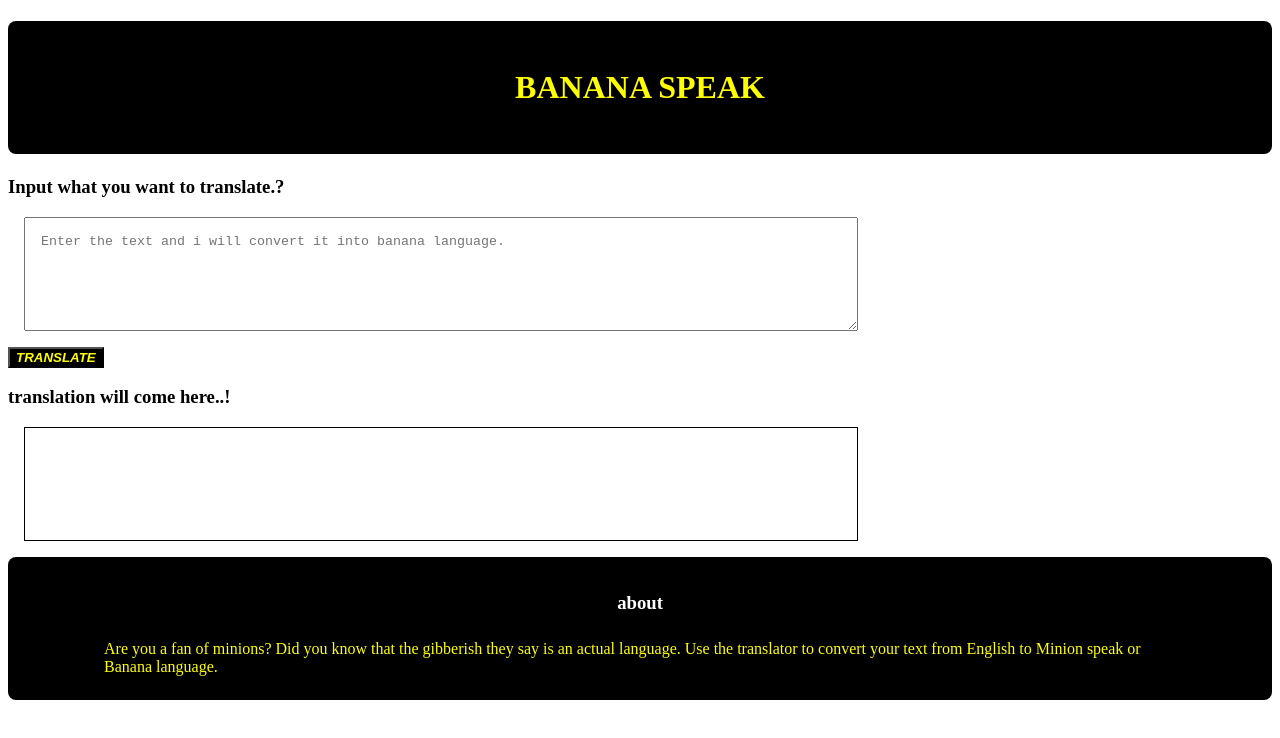
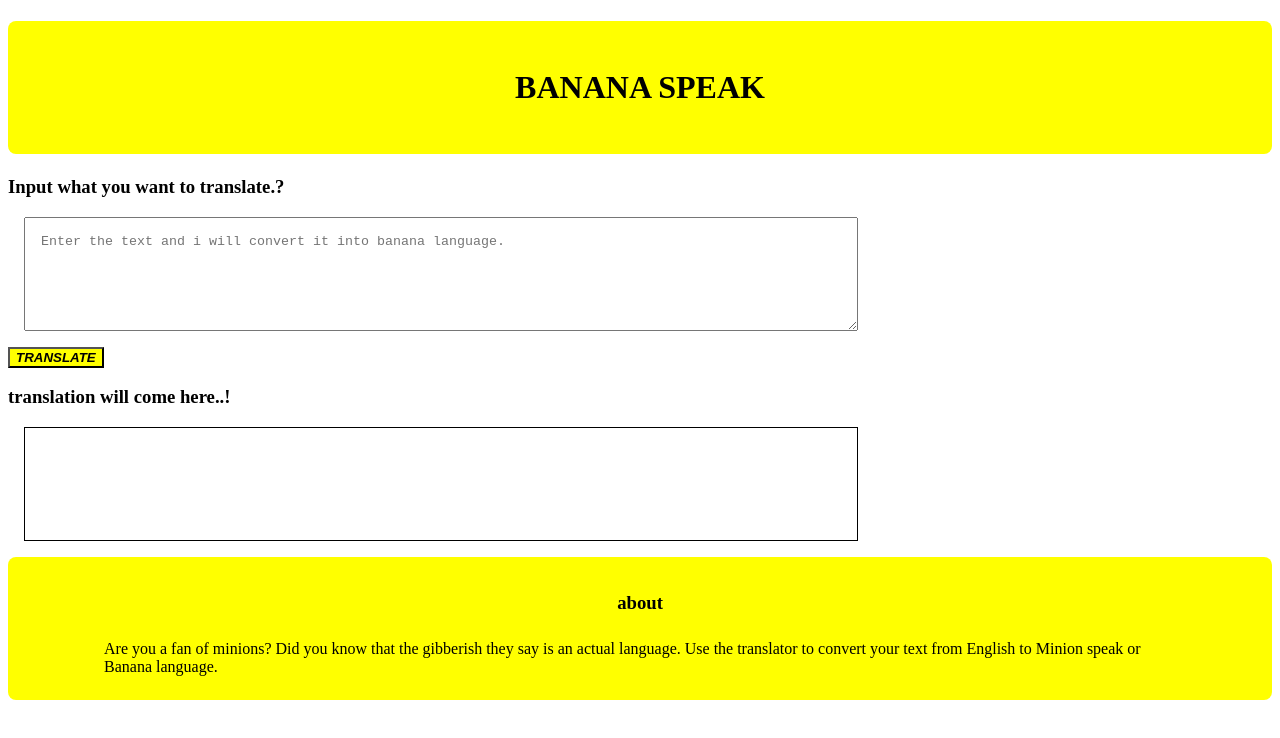
Before and after one commit to rahulljainn/banana-speak, a plain HTML site: page index.html in a window 1280 px wide. Drawn offline with Linux system fonts and the light colour scheme.

Commit message:
banana update

```diff
--- a/app.js
+++ b/app.js
@@ -9,8 +9,9 @@ function getTranslationURL(text){
         return serverURL+"?"+"text"+text
     }
 
+
 function clickHandler() {
-    var inputText = txtinput . value ;
+    var inputText = txtinput.value;
 
 fetch(getTranslationURL (inputText))
     .then(response=>response.json())
--- a/style.css
+++ b/style.css
@@ -1,19 +1,21 @@
 .headingline{
     text-align: center;
-    color:yellow;
-    background-color: black;
+    color:black;
+    background-color:yellow ;
     padding: 3rem 3rem;
     border-radius: 0.5rem;
 }
 .button-style{
-    color: yellow;
-    background-color: black;
+    color: black;
+    background-color:yellow ;
     font-style: italic;
     font-weight: bold;
+    cursor: pointer;
+
 }
 .foot-style{
-    background-color: black;
-    color:yellow;
+    background-color:yellow;
+    color:black;
     padding: 0.5rem 6rem;
     border-radius: 0.5rem;
 
@@ -21,6 +23,6 @@
 }
 .abt-align{
     text-align: center;
-    color: white;
+    color: black;
     padding: 0.5rem;
 }
```
